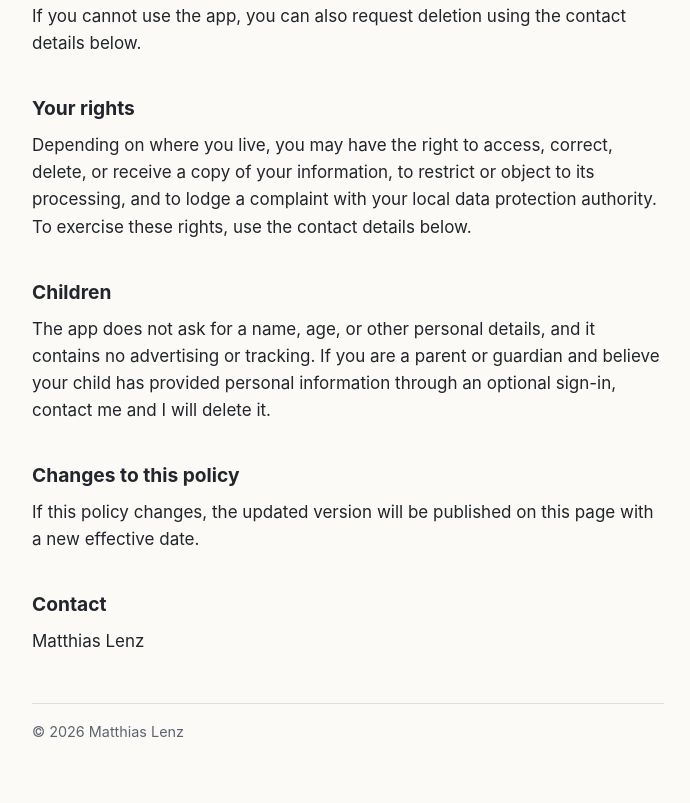
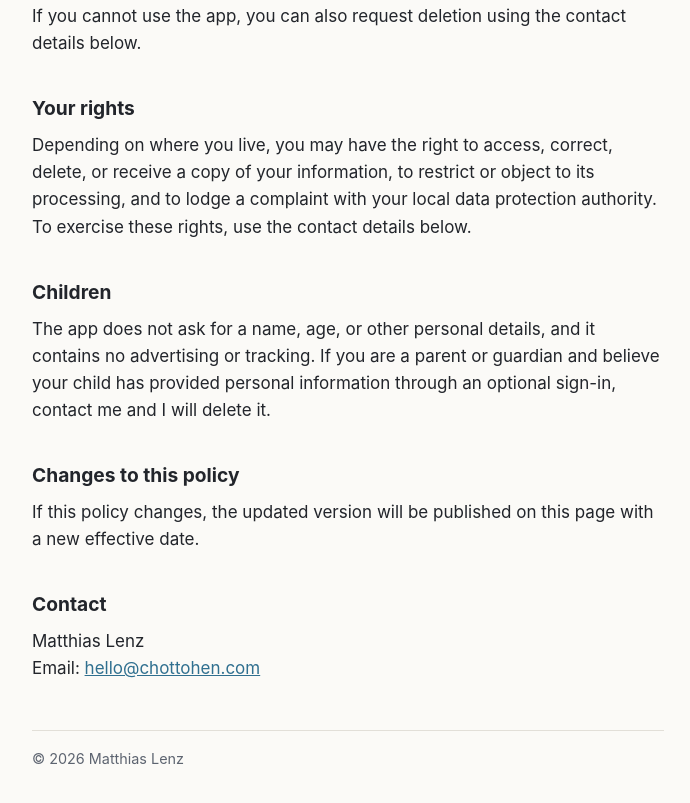
Before and after one commit to ml497/mixieslab-privacy, a plain HTML site: page index.html in a window 1280 px wide. Shown: the part 2038-2841 px from the top of the page, without its empty margins (292-982 px from the left). Drawn offline with Linux system fonts and the light colour scheme.

Commit message:
Add contact email
Co-Authored-By: Claude Fable 5.2 <noreply@anthropic.com>

```diff
--- a/index.html
+++ b/index.html
@@ -81,7 +81,8 @@
   <p>If this policy changes, the updated version will be published on this page with a new effective date.</p>
 
   <h2>Contact</h2>
-  <p>Matthias Lenz</p>
+  <p>Matthias Lenz<br>
+  Email: <a href="mailto:hello@chottohen.com">hello@chottohen.com</a></p>
 
   <footer>© 2026 Matthias Lenz</footer>
 </main>
```
